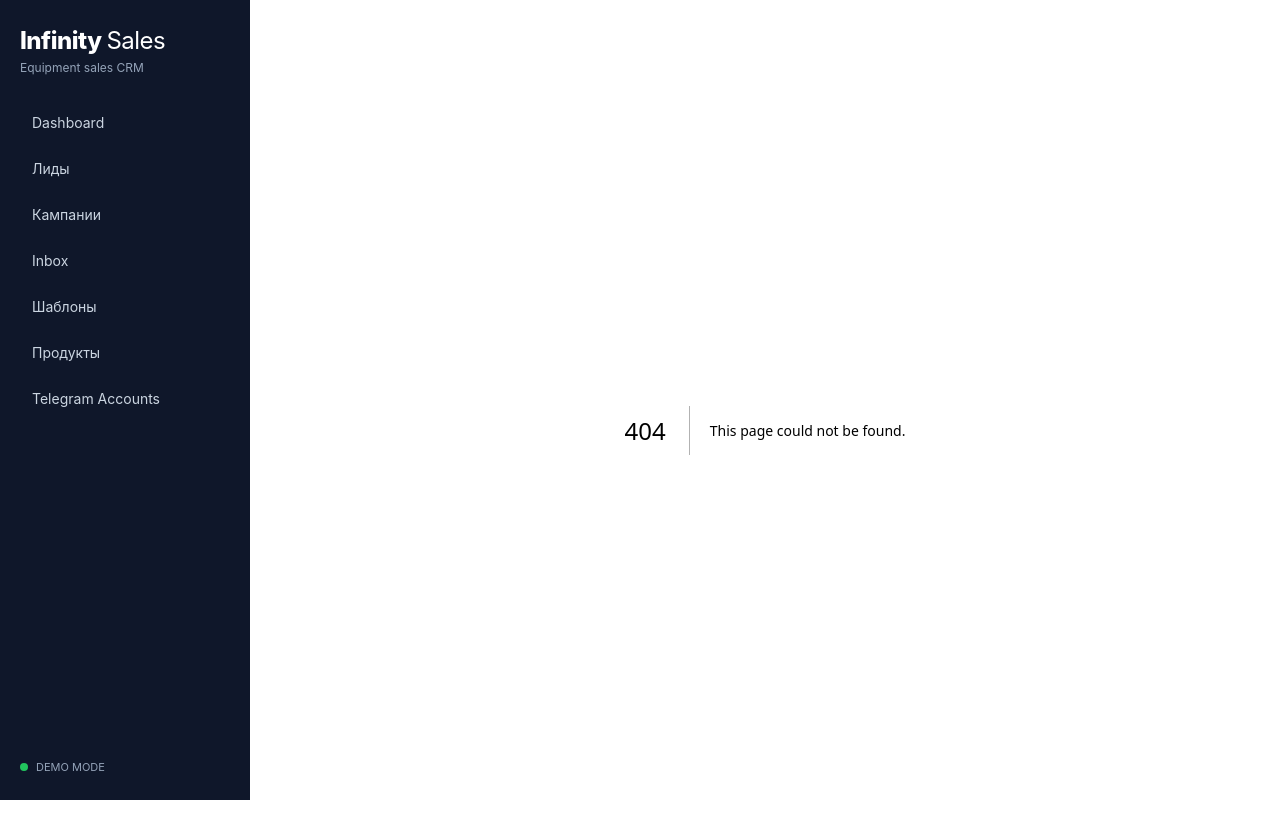
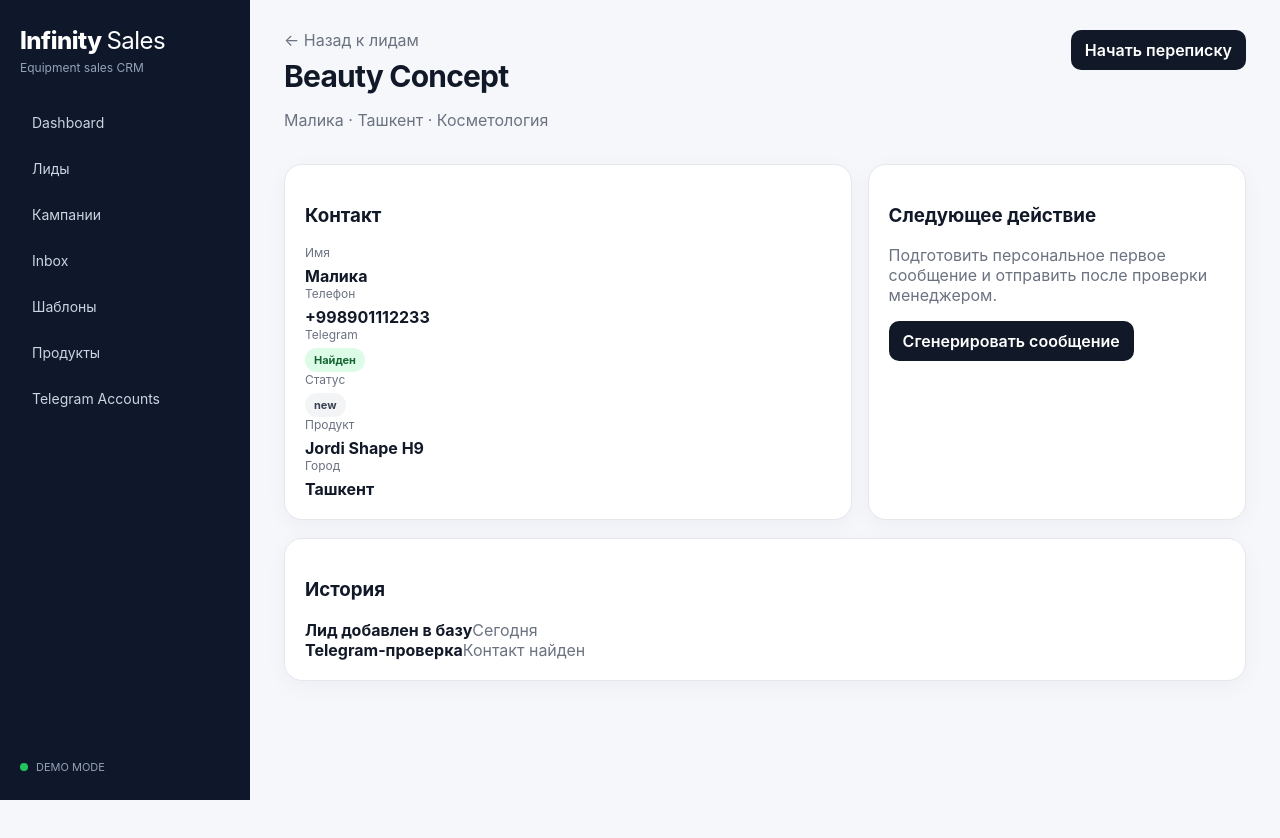
Before and after one commit to Uzbegg/sales, a Next.js app in the folder frontend/: page /leads/1 in a window 1280 px wide. Before the commit this address had no page. Shown: the top 838 px of the page. After the commit the page ends 800 px from the top, so only its background shows below. Built offline with nearby package versions, Linux system fonts and the light colour scheme.

Commit message:
feat: add frontend/app/leads/[id]/page.js

```diff
--- /dev/null
+++ b/frontend/app/leads/[id]/page.js
@@ -0,0 +1,41 @@
+import Link from 'next/link'
+import {demoLeads} from '../../../lib/demo'
+
+export function generateStaticParams(){
+  return demoLeads.map(x=>({id:String(x.id)}))
+}
+
+export default function LeadCard({params}){
+  const lead=demoLeads.find(x=>String(x.id)===String(params.id)) || demoLeads[0]
+  return <>
+    <div className="pageHead">
+      <div><Link href="/leads" className="muted">← Назад к лидам</Link><h1 style={{marginTop:8}}>{lead.company}</h1><p className="muted">{lead.first_name} · {lead.city} · {lead.category}</p></div>
+      <button className="btn">Начать переписку</button>
+    </div>
+    <div className="grid2">
+      <div className="panel">
+        <h3>Контакт</h3>
+        <div className="detailGrid">
+          <div><span className="label">Имя</span><b>{lead.first_name}</b></div>
+          <div><span className="label">Телефон</span><b>{lead.phone}</b></div>
+          <div><span className="label">Telegram</span><span className={'status '+lead.telegram_status}>{lead.telegram_status==='found'?'Найден':'Не проверен'}</span></div>
+          <div><span className="label">Статус</span><span className={'status '+lead.status}>{lead.status}</span></div>
+          <div><span className="label">Продукт</span><b>{lead.product_interest}</b></div>
+          <div><span className="label">Город</span><b>{lead.city}</b></div>
+        </div>
+      </div>
+      <div className="panel">
+        <h3>Следующее действие</h3>
+        <p className="muted">Подготовить персональное первое сообщение и отправить после проверки менеджером.</p>
+        <button className="btn">Сгенерировать сообщение</button>
+      </div>
+    </div>
+    <div className="panel">
+      <h3>История</h3>
+      <div className="timeline">
+        <div><b>Лид добавлен в базу</b><span className="muted">Сегодня</span></div>
+        <div><b>Telegram-проверка</b><span className="muted">{lead.telegram_status==='found'?'Контакт найден':'Ожидает проверки'}</span></div>
+      </div>
+    </div>
+  </>
+}
```
